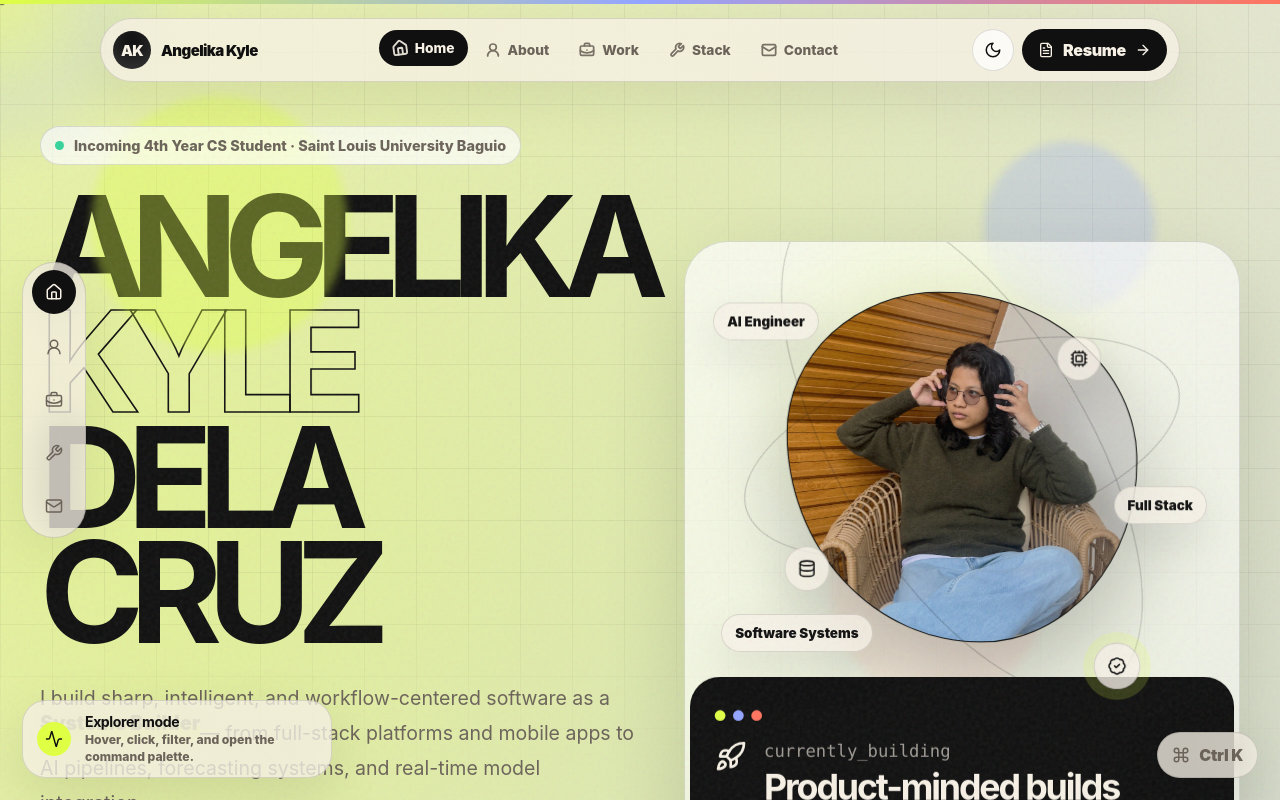
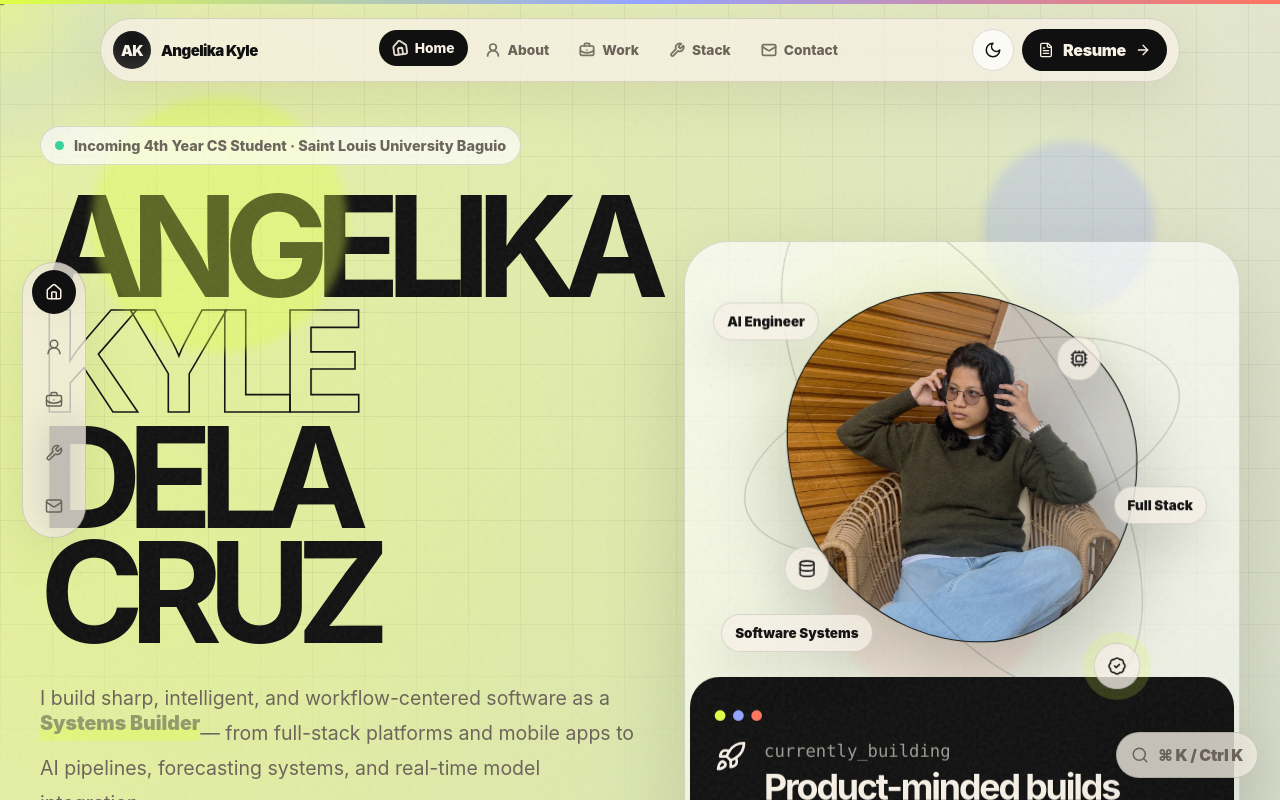
Before and after one commit to gelikadlcrz/Angelika-Kyle-s-Portfolio, a React (Vite) app: page / in a window 1280 px wide. Shown: the top 800 px of the page. Built offline with nearby package versions, Linux system fonts and the light colour scheme.

Commit message:
feat: remove mode dock and standardize command shortcuts

```diff
--- a/src/app/App.tsx
+++ b/src/app/App.tsx
@@ -3,7 +3,6 @@ import { useEffect, useMemo, useState } from 'react';
 import type { CSSProperties, FormEvent, ReactNode, PointerEvent } from 'react';
 import type { LucideIcon } from 'lucide-react';
 import {
-  Activity,
   ArrowRight,
   BadgeCheck,
   BrainCircuit,
@@ -32,7 +31,6 @@ import {
   Send,
   Sparkles,
   Sun,
-  TerminalSquare,
   UserRound,
   WandSparkles,
   Wrench,
@@ -42,7 +40,7 @@ import {
 
 import profilePic from '../assets/images/profile.jpg';
 import resumeFile from '../assets/pdfs/Angelika_Kyle_Resume.pdf';
-import { processSteps, liveModes, type LiveModeIconKey, type ProcessStepIconKey } from './data/experience';
+import { processSteps, type ProcessStepIconKey } from './data/experience';
 import { projects, skillClusters, type Project, type ProjectCategory, type ProjectTab } from './data/portfolio';
 
 type Palette = 'light' | 'dark';
@@ -89,12 +87,6 @@ const processStepIcons: Record<ProcessStepIconKey, LucideIcon> = {
   build: Code2,
   model: BrainCircuit,
   polish: WandSparkles,
-};
-
-const liveModeIcons: Record<LiveModeIconKey, LucideIcon> = {
-  explorer: Activity,
-  builder: TerminalSquare,
-  recruiter: Sparkles,
 };
 
 const skillIcons: SkillIconMap = {
@@ -297,7 +289,7 @@ function Hero() {
         </motion.div>
 
         <motion.div className="hero-command-strip" initial={{ opacity: 0, y: 18 }} animate={{ opacity: 1, y: 0 }} transition={{ delay: 0.32 }}>
-          <span><Command size={15} /> Ctrl/Cmd K for quick actions</span>
+          <span><Search size={15} /> ⌘ K / Ctrl K for quick actions</span>
           <span><MousePointerClick size={15} /> Click the floating badges</span>
           <span><Zap size={15} /> Hover cards for motion</span>
         </motion.div>
@@ -708,7 +700,11 @@ function CommandPalette({ open, setOpen }: { open: boolean; setOpen: (value: boo
             <div className="command-header">
               <Command size={18} />
               <span>Command Palette</span>
-              <kbd>Esc</kbd>
+              <div className="command-shortcuts" aria-label="Keyboard shortcuts">
+                <kbd>⌘ K</kbd>
+                <kbd>Ctrl K</kbd>
+                <kbd>Esc</kbd>
+              </div>
             </div>
             <label className="command-search">
               <Search size={17} />
@@ -730,22 +726,6 @@ function CommandPalette({ open, setOpen }: { open: boolean; setOpen: (value: boo
   );
 }
 
-
-function ExperienceDock() {
-  const [mode, setMode] = useState(0);
-  const current = liveModes[mode];
-  const Icon = liveModeIcons[current.iconKey];
-
-  return (
-    <button className="experience-dock" onClick={() => setMode((value) => (value + 1) % liveModes.length)} aria-label="Cycle portfolio interaction mode">
-      <Icon size={18} />
-      <span>
-        <strong>{current.label}</strong>
-        <small>{current.text}</small>
-      </span>
-    </button>
-  );
-}
 
 function Contact() {
   const [status, setStatus] = useState<'idle' | 'sending' | 'sent'>('idle');
@@ -843,9 +823,8 @@ export default function App() {
       <BackgroundPlayground />
       <div className="grain" aria-hidden="true" />
       <button className="command-fab" onClick={() => setCommandOpen(true)} aria-label="Open command palette">
-        <Command size={18} /> <span>Ctrl K</span>
+        <Search size={18} /> <span>⌘ K / Ctrl K</span>
       </button>
-      <ExperienceDock />
       <Navigation active={active} palette={palette} setPalette={setPalette} />
       <Hero />
       <FocusStrip />
--- a/src/app/data/experience.ts
+++ b/src/app/data/experience.ts
@@ -1,5 +1,4 @@
 export type ProcessStepIconKey = 'map' | 'build' | 'model' | 'polish';
-export type LiveModeIconKey = 'explorer' | 'builder' | 'recruiter';
 
 export const processSteps = [
   {
@@ -31,9 +30,3 @@ export const processSteps = [
     artifacts: ['animation', 'responsive UI', 'docs', 'demo flow'],
   },
 ];
-
-export const liveModes = [
-  { iconKey: 'explorer' as const, label: 'Explorer mode', text: 'Hover, click, filter, and open the command palette.' },
-  { iconKey: 'builder' as const, label: 'Builder mode', text: 'Project cards reveal process, tech, and outcomes.' },
-  { iconKey: 'recruiter' as const, label: 'Recruiter mode', text: 'Fast scanning with clear role, stack, and impact.' },
-];
--- a/src/styles/index.css
+++ b/src/styles/index.css
@@ -426,6 +426,10 @@ body::before {
   box-shadow: 0 18px 55px rgba(17, 17, 17, 0.1);
 }
 
+.command-fab span {
+  white-space: nowrap;
+}
+
 .command-fab:hover {
   color: var(--bg);
   background: var(--ink);
@@ -1526,11 +1530,19 @@ body::before {
   font-weight: 900;
 }
 
+.command-shortcuts {
+  display: flex;
+  align-items: center;
+  gap: 6px;
+  margin-left: auto;
+}
+
 .command-header kbd {
   padding: 6px 9px;
   border: 1px solid var(--line);
   border-radius: 10px;
   background: var(--softer);
+  white-space: nowrap;
 }
 
 .command-search {
@@ -2084,59 +2096,6 @@ body::before {
   font-weight: 850;
 }
 
-.experience-dock {
-  position: fixed;
-  left: 22px;
-  bottom: 22px;
-  z-index: 64;
-  max-width: 310px;
-  display: grid;
-  grid-template-columns: 36px 1fr;
-  align-items: center;
-  gap: 12px;
-  padding: 12px 14px;
-  border: 1px solid var(--line);
-  border-radius: 24px;
-  color: var(--ink);
-  background: color-mix(in srgb, var(--bg) 78%, transparent);
-  backdrop-filter: blur(20px);
-  box-shadow: 0 18px 55px rgba(17, 17, 17, 0.1);
-  cursor: pointer;
-  text-align: left;
-  transition: 0.22s ease;
-}
-
-.experience-dock > svg {
-  color: #111;
-  background: var(--lime);
-  border-radius: 50%;
-  padding: 8px;
-  box-sizing: content-box;
-}
-
-.experience-dock strong,
-.experience-dock small {
-  display: block;
-}
-
-.experience-dock strong {
-  font-size: 0.88rem;
-  letter-spacing: -0.03em;
-}
-
-.experience-dock small {
-  margin-top: 2px;
-  color: var(--muted);
-  line-height: 1.35;
-  font-size: 0.76rem;
-  font-weight: 780;
-}
-
-.experience-dock:hover {
-  transform: translateY(-4px);
-  background: color-mix(in srgb, var(--lime) 24%, var(--soft));
-}
-
 @media (max-width: 1120px) {
   .process-studio {
     grid-template-columns: 1fr;
@@ -2152,9 +2111,6 @@ body::before {
     text-align: center;
   }
 
-  .experience-dock {
-    display: none;
-  }
 }
 
 @media (max-width: 860px) {
```
